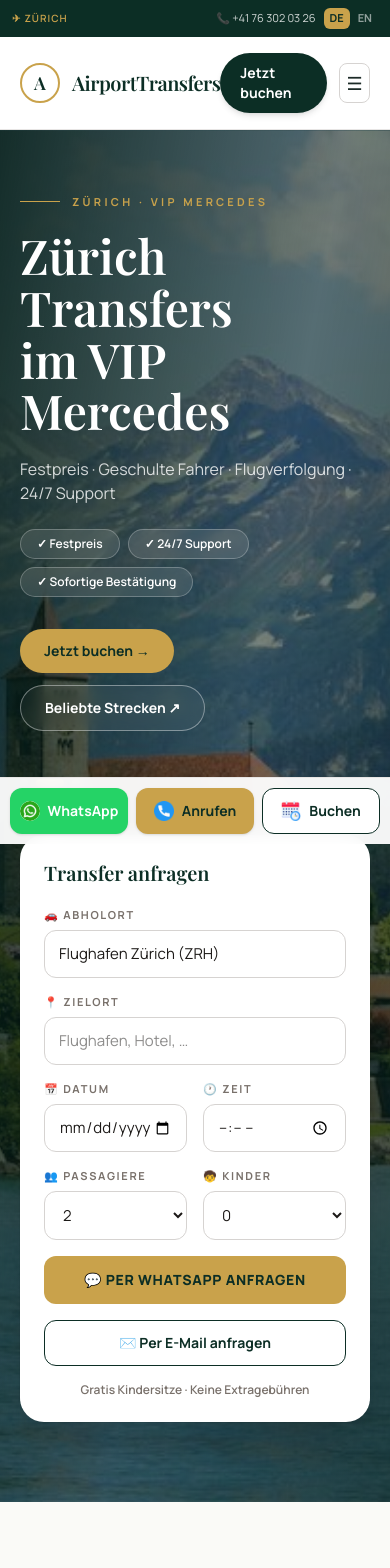
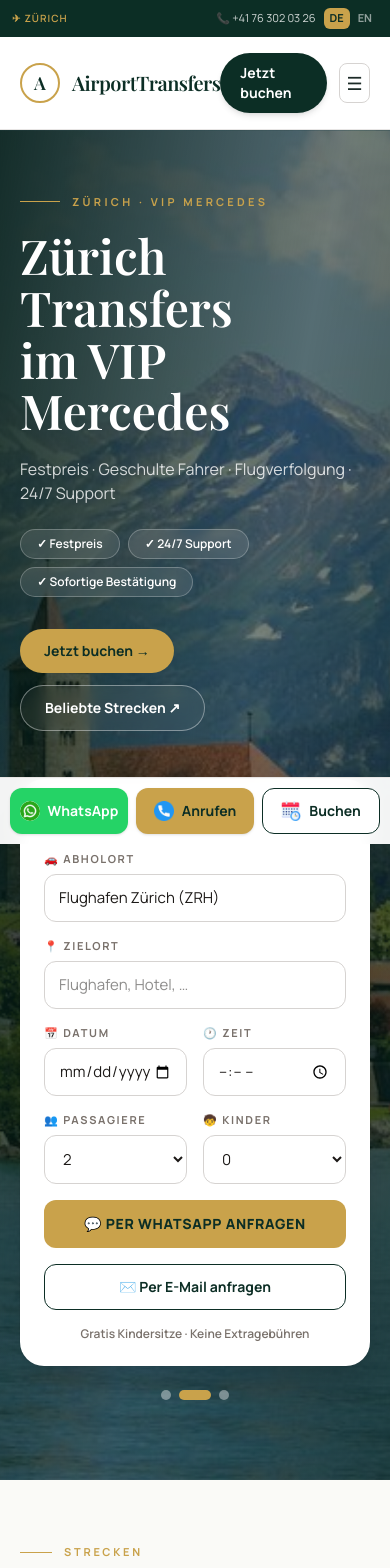
Before and after one commit to fatihemincakiroglu/AirportTransfers, a Next.js app: page / in a window 390 px wide. Shown: the top 1568 px of the page. Built offline with nearby package versions, Linux system fonts and the light colour scheme.

Commit message:
mobil slider noktalari

```diff
--- a/app/page.tsx
+++ b/app/page.tsx
@@ -82,7 +82,8 @@ export default function Home() {
                 {L.hero.cta2} ↗
               </a>
             </div>
-            <div className="mt-12 flex gap-2">
+            {/* Slider noktaları — masaüstü (sol sütun) */}
+            <div className="mt-12 hidden gap-2 md:flex">
               {HERO_IMAGES.map((_, i) => (
                 <button
                   key={i}
@@ -95,7 +96,21 @@ export default function Home() {
             </div>
           </div>
 
-          <BookingCard />
+          <div>
+            <BookingCard />
+            {/* Slider noktaları — mobil (kartın altında, ortalanmış) */}
+            <div className="mt-6 flex justify-center gap-2 md:hidden">
+              {HERO_IMAGES.map((_, i) => (
+                <button
+                  key={i}
+                  onClick={() => setSlide(i)}
+                  aria-label={`Slide ${i + 1}`}
+                  className="h-2.5 rounded-full transition-all"
+                  style={{ width: slide === i ? 32 : 10, background: slide === i ? C.gold : "rgba(255,255,255,0.4)" }}
+                />
+              ))}
+            </div>
+          </div>
         </div>
       </section>
 
```
